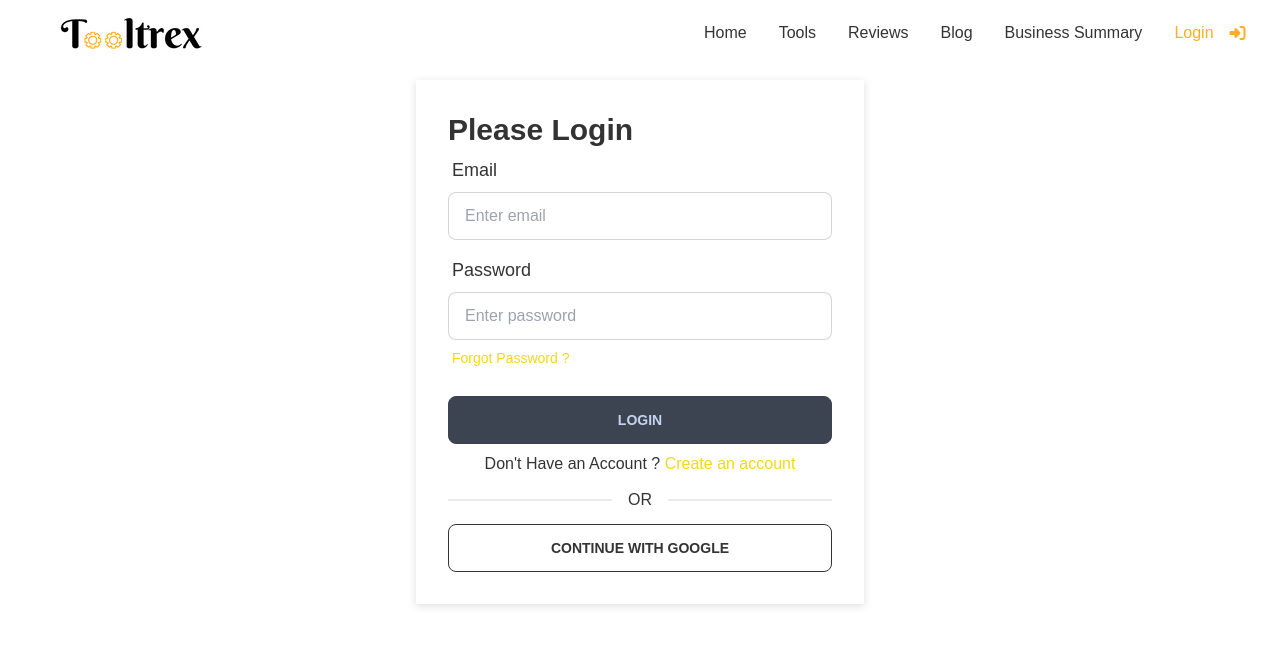
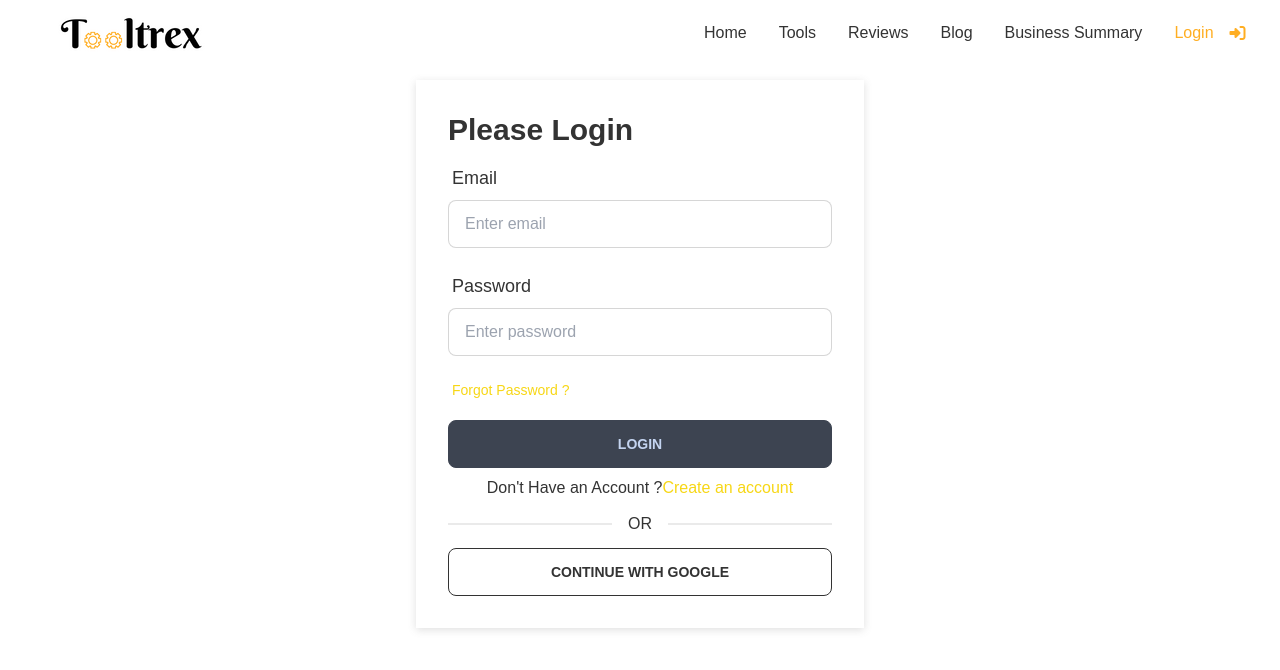
Before and after one commit to antor10655gh/-manufacturer-website-client-side, a React (Create React App) app: page /login in a window 1280 px wide. Shown: the top 670 px of the page. Built offline with nearby package versions, Linux system fonts and the light colour scheme; no server answers.

Commit message:
add error handling on login

```diff
--- a/package.json
+++ b/package.json
@@ -11,6 +11,7 @@
     "react": "^18.1.0",
     "react-dom": "^18.1.0",
     "react-firebase-hooks": "^5.0.3",
+    "react-hook-form": "^7.31.2",
     "react-icons": "^4.3.1",
     "react-router-dom": "^6.3.0",
     "react-scripts": "5.0.1",
--- a/src/Pages/Login/Login.js
+++ b/src/Pages/Login/Login.js
@@ -1,17 +1,44 @@
 import React from "react";
-import { useSignInWithGoogle } from "react-firebase-hooks/auth";
+import {
+  useSignInWithEmailAndPassword,
+  useSignInWithGoogle,
+} from "react-firebase-hooks/auth";
 import { Link } from "react-router-dom";
 import auth from "../../firebase.init";
+import { useForm } from "react-hook-form";
 
 const Login = () => {
-  const [signInWithGoogle, user, loading, error] = useSignInWithGoogle(auth);
+  const [signInWithGoogle, googleUser, googleLoading, googleError] =
+    useSignInWithGoogle(auth);
+  const {
+    register,
+    formState: { errors },
+    handleSubmit,
+  } = useForm();
+  const [signInWithEmailAndPassword, user, loading, error] =
+    useSignInWithEmailAndPassword(auth);
 
-  if (user) {
-    console.log(user);
+  let signInError;
+
+  if (googleUser) {
+    console.log(googleUser);
   }
 
+  if (error || googleError) {
+    signInError = (
+      <p className="text-red-500">
+        <small>{error?.message || googleError?.message}</small>
+      </p>
+    );
+  }
+
+  const onSubmit = (data) => {
+    console.log(data);
+    signInWithEmailAndPassword(data.email, data.password);
+  };
+
   return (
-    <div className="pt-20">
+    <div className="pt-20 py-10">
       <div className="grid grid-cols-1 place-items-center">
         <div
           style={{
@@ -19,17 +46,43 @@ const Login = () => {
           }}
           class="form-control w-full max-w-md p-8"
         >
-          <header>
+          <header className="mb-2">
             <h1 className="text-xl lg:text-3xl font-bold">Please Login</h1>
           </header>
+
+          <form onSubmit={handleSubmit(onSubmit)}>
             <label class="label">
               <span class="label-text text-lg">Email</span>
             </label>
             <input
               type="text"
               placeholder="Enter email"
-            class="input input-bordered w-full max-w-md mb-2"
+              class="input input-bordered w-full max-w-md"
+              {...register("email", {
+                required: {
+                  value: true,
+                  message: "Email is Required",
+                },
+                pattern: {
+                  value: /[a-z0-9]+@[a-z]+\.[a-z]{2,3}/,
+                  message: "Provide a valid Email",
+                },
+              })}
             />
+
+            {/* email error message show */}
+            <label className="label">
+              {errors.email?.type === "required" && (
+                <span className="label-text-alt text-red-500">
+                  {errors.email.message}
+                </span>
+              )}
+              {errors.email?.type === "pattern" && (
+                <span className="label-text-alt text-red-500">
+                  {errors.email.message}
+                </span>
+              )}
+            </label>
             <label class="label">
               <span class="label-text text-lg">Password</span>
             </label>
@@ -37,19 +90,49 @@ const Login = () => {
               type="password"
               placeholder="Enter password"
               class="input input-bordered w-full max-w-md"
+              {...register("password", {
+                required: {
+                  value: true,
+                  message: "Password is Required",
+                },
+                minLength: {
+                  value: 6,
+                  message: "Must be 6 characters or longer",
+                },
+              })}
             />
-          <label class="label mb-5">
+            {/* password error message show */}
+            <label className="label">
+              {errors.password?.type === "required" && (
+                <span className="label-text-alt text-red-500">
+                  {errors.password.message}
+                </span>
+              )}
+              {errors.password?.type === "minLength" && (
+                <span className="label-text-alt text-red-500">
+                  {errors.password.message}
+                </span>
+              )}
+            </label>
+            <label class="label mb-3">
               <button className="text-secondary text-sm">
                 Forgot Password ?
               </button>
             </label>
-          <button class="btn btn-wide w-full mb-2">Login</button>
-          <span className="text-center">
+            {signInError}
+            <input
+              class="btn btn-wide w-full mb-2"
+              type="submit"
+              value="Login"
+            />
+
+            <span className="flex flex-row justify-center">
               Don't Have an Account ?{" "}
               <Link to="/signup" className="text-secondary">
                 Create an account
               </Link>
             </span>
+          </form>
           <div class="flex flex-col w-full border-opacity-50">
             <div class="divider">OR</div>
           </div>
```
Also changed, not shown: 1 other file (tests, documents, lock files or other folders). Lines whose indentation alone changed are shown as unchanged.
